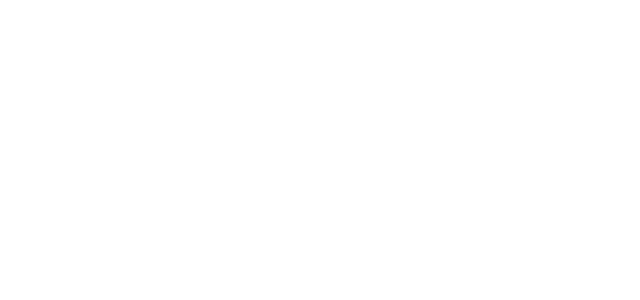
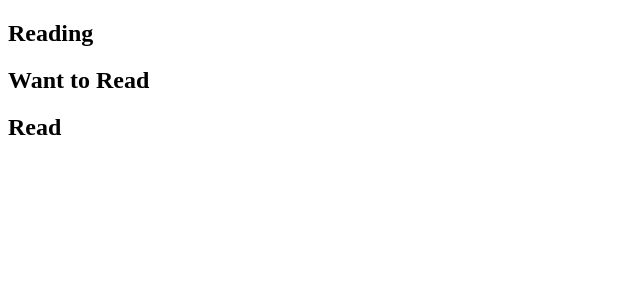
Before and after one commit to Grymshaw/udacity-my-reads, a React (Create React App) app: page / in a window 1280 px wide. Shown: the top 300 px of the page, without its empty margins (0-640 px from the left). Built offline with nearby package versions, Linux system fonts and the light colour scheme.

Commit message:
feat: Add basic structure for list view

```diff
--- a/src/App.js
+++ b/src/App.js
@@ -1,10 +1,15 @@
 import React, { Component } from 'react';
 import './App.css';
+
+import ListBooks from './ListBooks';
 
 class App extends Component {
   render() {
     return (
-      <div className="App">
+      <div className="app">
+        <ListBooks
+          allBooks={{}}
+        />
       </div>
     );
   }
--- /dev/null
+++ b/src/Book.js
@@ -0,0 +1,13 @@
+import React, { Component } from 'react';
+
+export default class Book extends Component {
+  render() {
+    const { book } = this.props;
+
+    return (
+      <div className="book">
+        Book
+      </div>
+    );
+  }
+}
--- /dev/null
+++ b/src/Bookshelf.js
@@ -0,0 +1,23 @@
+import React, { Component } from 'react';
+
+import Book from './Book';
+import BookshelfHeader from './BookshelfHeader';
+
+export default class Bookshelf extends Component {
+  render() {
+    const { name, books } = this.props;
+
+    return (
+      <div className="bookshelf">
+        <BookshelfHeader
+          name={name}
+        />
+        {books.map((book) => (
+          <Book
+            book={book}
+          />
+        ))}
+      </div>
+    );
+  }
+}
--- /dev/null
+++ b/src/BookshelfHeader.js
@@ -0,0 +1,11 @@
+import React from 'react';
+
+const BookshelfHeader = (props) => {
+  return (
+    <h2 className="bookshelf-header">
+      {props.name}
+    </h2>
+  );
+};
+
+export default BookshelfHeader;
--- /dev/null
+++ b/src/ListBooks.js
@@ -0,0 +1,24 @@
+import React, { Component } from 'react';
+
+import Bookshelf from './Bookshelf';
+
+export default class ListBooks extends Component {
+  render() {
+    return (
+      <div className="book-list">
+        <Bookshelf
+          name="Reading"
+          books={[]}
+        />
+        <Bookshelf
+          name="Want to Read"
+          books={[]}
+        />
+        <Bookshelf
+          name="Read"
+          books={[]}
+        />
+      </div>
+    );
+  }
+}
```
